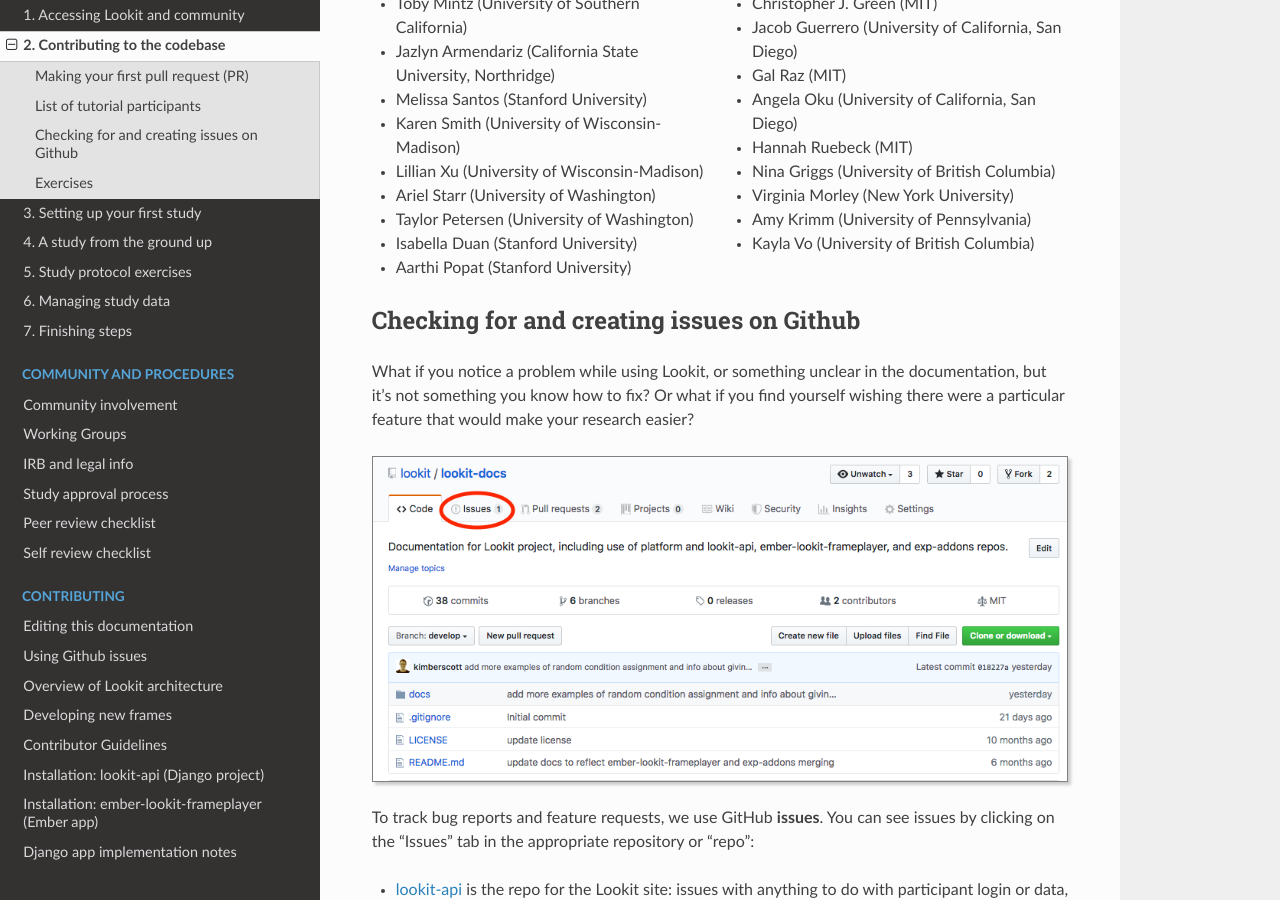
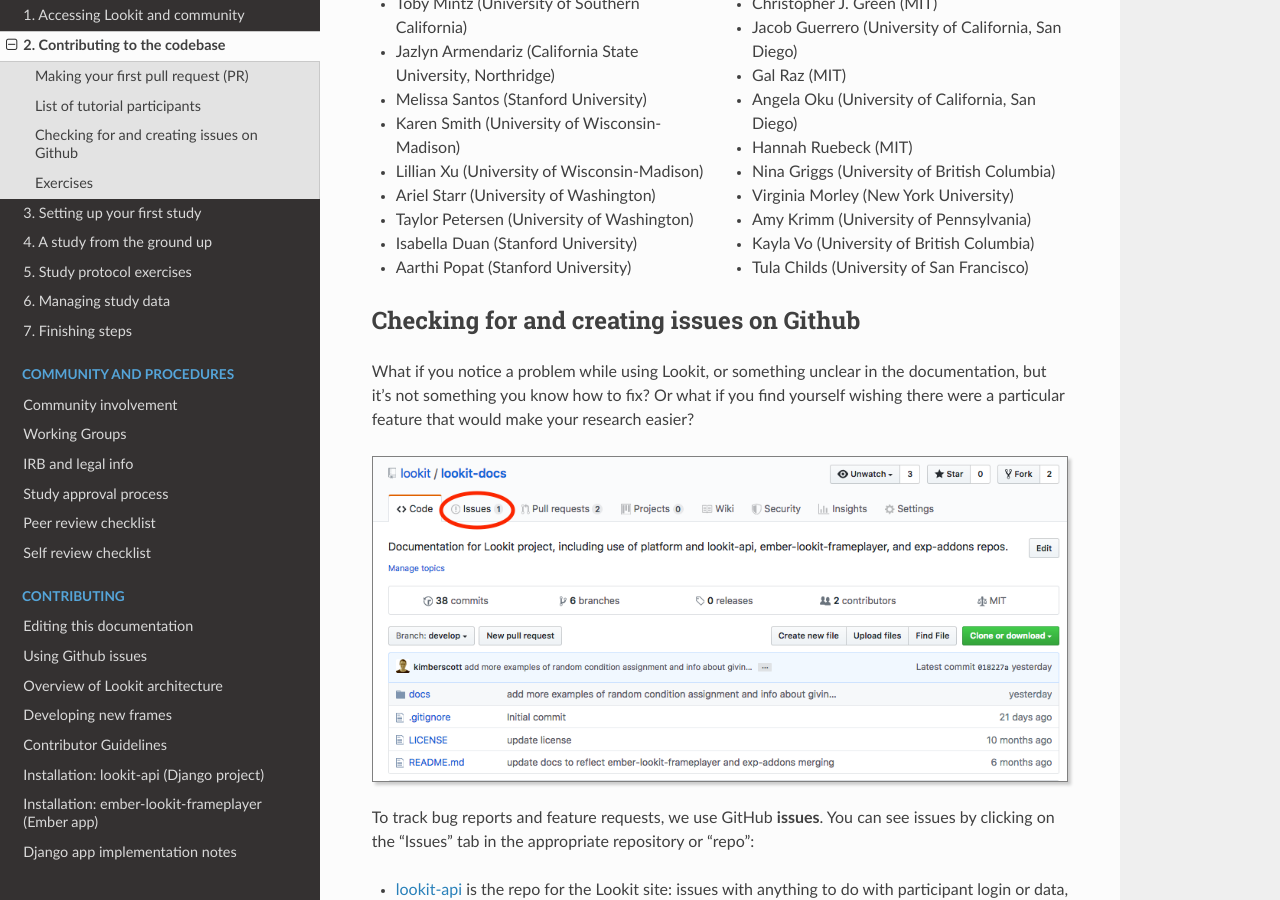
Before and after one commit to lookit/lookit-docs, a Sphinx documentation site: the page built from docs/source/tutorial-contributing.rst, in a window 1280 px wide and 900 px high, scrolled down 6393 px. Built offline with Sphinx 7.4.7 and the Read the Docs theme 2.0.0, drawn with Linux system fonts in a browser that asks for light colours.

Commit message:
Add tutorial participant to the list

```diff
--- a/docs/source/tutorial-contributing.rst
+++ b/docs/source/tutorial-contributing.rst
@@ -220,6 +220,7 @@
 - Virginia Morley (New York University)
 - Amy Krimm (University of Pennsylvania)
 - Kayla Vo (University of British Columbia)
+- Tula Childs (University of San Francisco)
 
 .. _Github issues overview:
 
```
